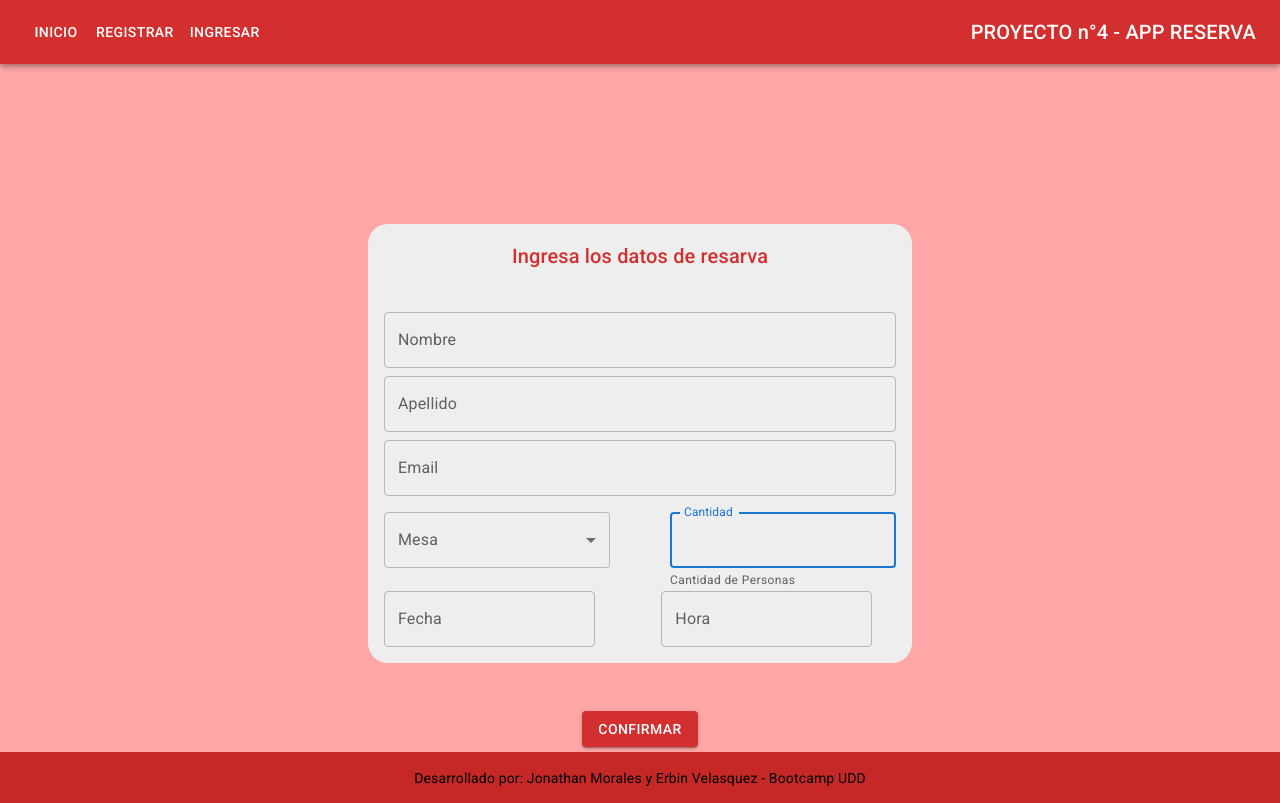
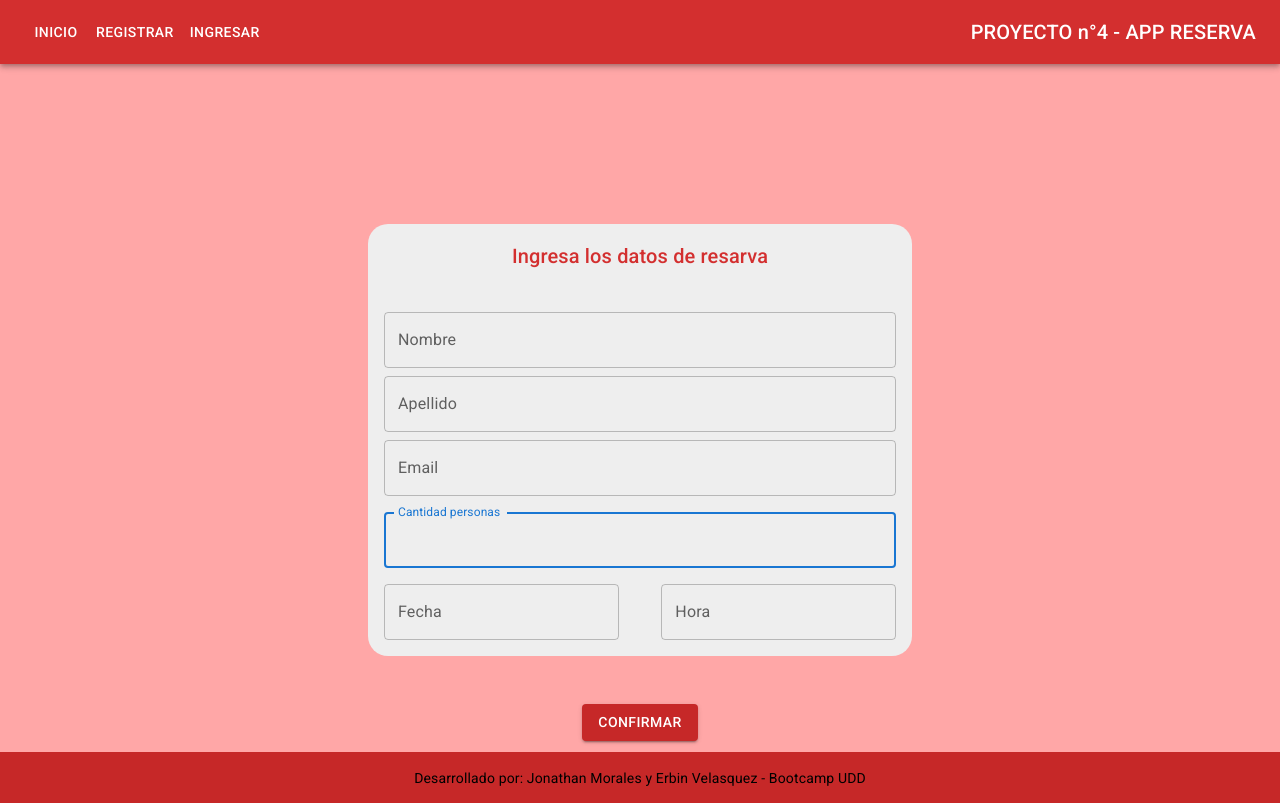
Before and after one commit to JonaDeEmeA/Udd.Proy4, a React (Create React App) app: page /reserva in a window 1280 px wide. Built offline with nearby package versions, Linux system fonts and the light colour scheme.

Commit message:
se elimina campo -numero de mesa-

```diff
--- a/package.json
+++ b/package.json
@@ -15,6 +15,7 @@
     "@testing-library/react": "^13.4.0",
     "@testing-library/user-event": "^14.4.3",
     "date-fns": "^2.29.3",
+    "firebase": "^9.14.0",
     "react": "^18.2.0",
     "react-dom": "^18.2.0",
     "react-router-dom": "^6.4.3",
--- a/src/App.css
+++ b/src/App.css
@@ -1,5 +1,6 @@
 body{
 
     background-color: rgb(255, 167, 167);
+
     margin: 0 0 0 0;
 }
--- a/src/componentes/BtnGeneral.jsx
+++ b/src/componentes/BtnGeneral.jsx
@@ -18,7 +18,7 @@ export const BtnGeneral = ({nombreBtn, accion})=>{
         }}>
         <Stack spacing={2} sx={{ alignItems:"center", justifyContent: "space-between"}} >
 
-            <Button color="error" onClick={accion} variant="contained">{nombreBtn}</Button>
+            <Button sx={{bgcolor: "error.dark"}} color="secondary" onClick={accion} variant="contained">{nombreBtn}</Button>
 
         </Stack>
         </Box>
--- a/src/componentes/InputCaja.jsx
+++ b/src/componentes/InputCaja.jsx
@@ -2,7 +2,7 @@ import { Container, Grid, TextField } from "@mui/material";
 
 
 
-export const InputCaja = ({id, label}) => {
+export const InputCaja = ({id, label, name, accion}) => {
 
 
 	return (
@@ -11,6 +11,8 @@ export const InputCaja = ({id, label}) => {
 
 			id={id}
 			label={label}
+			name={name}
+			onChange={accion}
 			fullWidth
 			variant="outlined"
 		/>
--- a/src/componentes/MuiPicker.jsx
+++ b/src/componentes/MuiPicker.jsx
@@ -2,29 +2,41 @@ import { Grid, Box,  Stack, TextField } from "@mui/material"
 import { DatePicker } from "@mui/x-date-pickers/DatePicker";
 import { TimePicker } from "@mui/x-date-pickers/TimePicker";
 import { useState } from "react";
+import { format } from 'date-fns'
 
 
 
 export const MuiPicker = () => {
 
+
+
 	const [selectedDate, setSelectedDate] = useState(null);
 	const [selectedTime, setSelectedTime] = useState(null);
-	// console.log({selectedTime: selectedTime && selectedTime.toLocaleTimeString(),});
+
+
+		let formatDate = format(new Date(selectedDate), 'dd/MM/yyyy');
+		//console.log(formatDate);
+
+
+		let formatHour = format(new Date(selectedTime), 'HH:mm:ss');
+		//console.log(formatHour);
+
 
 	return (
 
 		<Grid container justifyContent="center"   >
-			<Box sx={{
+			<Box  sx={{
 				px:2, pb:2,
 				borderRadius: "0 0 20px 20px" ,
 				bgcolor: "grey.A200",
 				width:{xs:"70%",sm:"45%", md:"40%", xl:"35%" }}}>
-			<Grid container justifyContent= 'space-between'>
+			<Grid item container xs={12} justifyContent="space-between"  >
 		  <Grid item xs={5.5} >
 			<DatePicker
-				sx={{ width:"100%"}}
+
 				label="Fecha "
-				renderInput={(params) => <TextField {...params}  />}
+				inputFormat='dd/MM/yyyy'
+				renderInput={(params) => <TextField sx={{ width:"100%"}} {...params}  />}
 				value={selectedDate}
 				onChange={(newValue) => {
 					setSelectedDate(newValue)
@@ -37,7 +49,7 @@ export const MuiPicker = () => {
 			<TimePicker
 				sx={{ width:"100%"}}
 				label="Hora"
-				renderInput={(params) => <TextField {...params} />}
+				renderInput={(params) => <TextField sx={{ width:"100%"}} {...params} />}
 				value={selectedTime}
 				onChange={(newValue) => {
 					setSelectedTime(newValue)
--- a/src/vistas/HomeView.jsx
+++ b/src/vistas/HomeView.jsx
@@ -15,7 +15,7 @@ const style = {
 
 		width: "95%",
 		maxHeight: "500px",
-		borderRadius: "10px 10px 0 0",
+		borderRadius: "10px 10px 10px 10px",
 	},
 
 };
--- a/src/vistas/ReservaView.jsx
+++ b/src/vistas/ReservaView.jsx
@@ -5,9 +5,12 @@ import { BtnGeneral } from "../componentes/BtnGeneral";
 import { MuiNavbar } from "../componentes/MuiNavbar";
 import {Footer} from "../componentes/Footer"
 
+import {addDoc, collection} from "firebase/firestore"
+
 import { LocalizationProvider } from "@mui/x-date-pickers";
 import { AdapterDateFns } from "@mui/x-date-pickers/AdapterDateFns";
 import {  Grid, Box, Typography,IconButton } from "@mui/material";
+import { useState } from "react";
 
 
 
@@ -15,6 +18,37 @@ import {  Grid, Box, Typography,IconButton } from "@mui/material";
 
 
 export const ReservaView = () => {
+
+	const [reserva, setReserva] = useState({})
+
+
+
+
+
+	// 	const objReserva = {
+	// 		nombre: reserva.nombre,
+	// 		apellido: reserva.apellido,
+	// 		mail: reserva.mail,
+	// 		fecha:"",
+	// 		hora:""
+
+
+	// 	};
+	// 	console.log(objReserva);
+
+
+	// props.setDataTime(objReserva);
+	const saveReserva=()=>{
+		console.log(reserva);
+	}
+
+	 const handleInput =(e)=>{
+
+
+	 setReserva({...reserva,
+	[e.target.name]: e.target.value});
+
+	 };
 
 	return (
 
@@ -34,30 +68,34 @@ export const ReservaView = () => {
 			</Grid>
 
 			<Grid item xs={12}  marginBottom={1}>
-				<InputCaja  id="nombre" label="Nombre" />
+				<InputCaja  id="nombre" name="nombre" label="Nombre" accion={(e) => handleInput(e)} />
 			</Grid >
 			<Grid item xs={12}  marginBottom={1}>
-				<InputCaja id="apellido" label="Apellido" />
+				<InputCaja id="apellido" name="apellido" label="Apellido" accion={(e) => handleInput(e)}  />
 			</Grid >
 			<Grid item xs={12} marginBottom={2}>
-				<InputCaja id="mail" label="Email" />
+
+				<InputCaja id="mail" name="mail" label="Email" accion={(e) => handleInput(e)} />
+			</Grid >
+			<Grid item xs={12} marginBottom={2}>
+				<InputCaja id="personas" name="personas" label="Cantidad personas" accion={(e) => handleInput(e)}  />
 			</Grid >
 
 			</Box>
 			</Grid>
 
 
-				<Selector />
+				{/* <Selector /> */}
 
 
 			<LocalizationProvider dateAdapter={AdapterDateFns}>
-				<Grid item xs={5}>
+				<Grid item >
 					<MuiPicker />
 				</Grid>
 			</LocalizationProvider>
 
 			<Grid item xs={7} marginTop={6}>
-				<BtnGeneral nombreBtn="Confirmar"/>
+				<BtnGeneral nombreBtn="Confirmar" accion={saveReserva}/>
 			</Grid>
 
 
```
Also changed, not shown: src/App.js (+4 -13 lines), src/config/firebase.js (added, +34 -0 lines), 1 other file (tests, documents, lock files or other folders).
